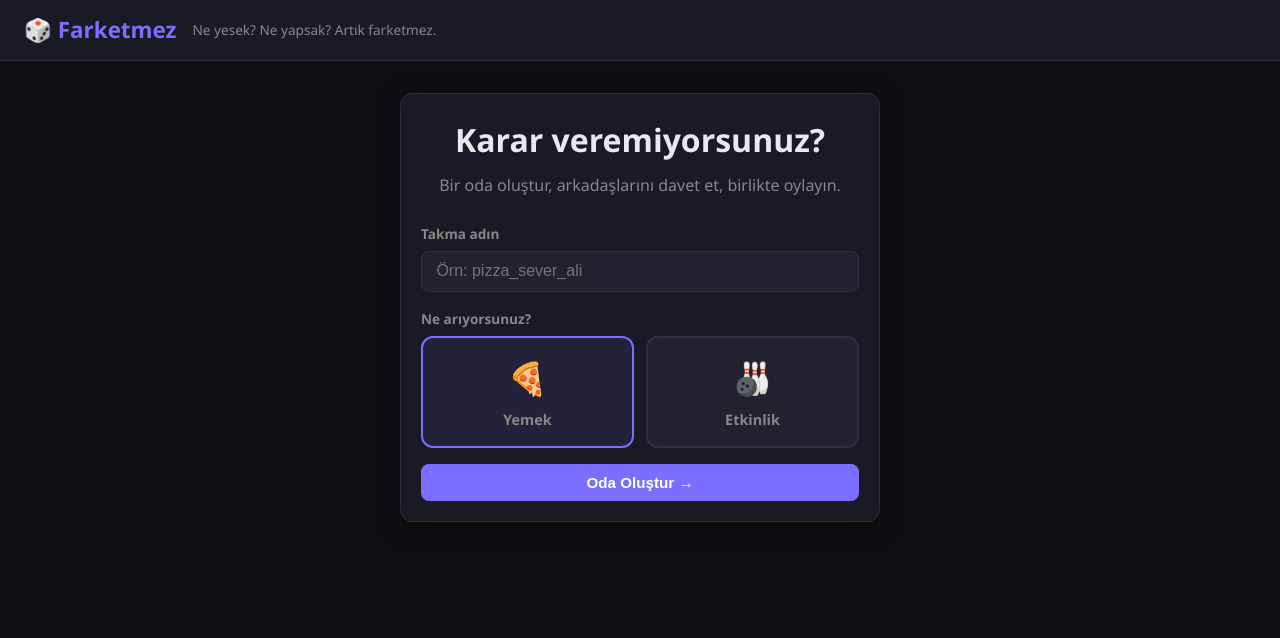
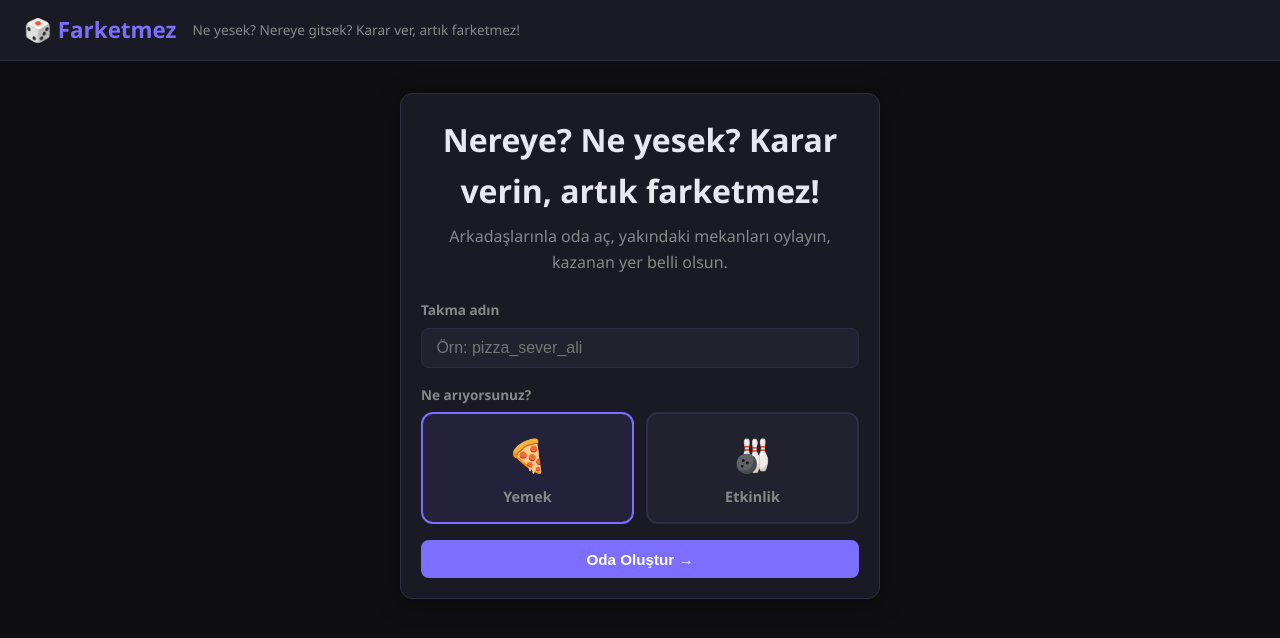
Before and after one commit to ExaelXage/farketmez, a Flask app: page / in a window 1280 px wide. Shown: the top 638 px of the page. Run offline with Flask 3, Linux system fonts and the light colour scheme; some libraries are stand-ins or nearby versions.

Commit message:
Fix Render deployment and update homepage copy
- Increase gunicorn --timeout to 120s so Overpass searches don't get killed
- Reduce Overpass query/request timeout from 35/40s to 25/28s for consistency
- Update tagline: "Ne yesek? Nereye gitsek? Karar ver, artık farketmez!"
- Update hero heading and subtitle on homepage

Co-Authored-By: Claude Sonnet 4.6 <noreply@anthropic.com>

```diff
--- a/render.yaml
+++ b/render.yaml
@@ -3,7 +3,7 @@ services:
     name: farketmez
     runtime: python
     buildCommand: pip install -r requirements.txt
-    startCommand: gunicorn --worker-class geventwebsocket.gunicorn.workers.GeventWebSocketWorker -w 1 --bind 0.0.0.0:$PORT wsgi:app
+    startCommand: gunicorn --worker-class geventwebsocket.gunicorn.workers.GeventWebSocketWorker -w 1 --timeout 120 --bind 0.0.0.0:$PORT wsgi:app
     envVars:
       - key: SECRET_KEY
         generateValue: true
--- a/routes/api.py
+++ b/routes/api.py
@@ -27,7 +27,7 @@ _OVERPASS_HEADERS = {
 
 OVERPASS_QUERIES = {
     "food": """
-[out:json][timeout:35];
+[out:json][timeout:25];
 (
   node["name"]["amenity"~"restaurant|cafe|fast_food|bar|pub|food_court|ice_cream|bakery|biergarten|juice_bar|canteen|diner|bbq|coffee_shop"](around:{radius},{lat},{lng});
   node["name"]["cuisine"](around:{radius},{lat},{lng});
@@ -37,7 +37,7 @@ OVERPASS_QUERIES = {
 out body center {limit};
 """,
     "activity": """
-[out:json][timeout:35];
+[out:json][timeout:25];
 (
   node["leisure"~"^(bowling_alley|escape_game|park|fitness_centre|sports_centre|golf_course|miniature_golf|amusement_arcade|swimming_pool|water_park|ice_rink)$"](around:{radius},{lat},{lng});
   node["amenity"~"^(cinema|theatre|nightclub|casino|arts_centre|community_centre)$"](around:{radius},{lat},{lng});
@@ -183,7 +183,7 @@ def _combined_search(lat, lng, radius, category):
             Config.OVERPASS_API_URL,
             data={"data": query},
             headers=_OVERPASS_HEADERS,
-            timeout=40,
+            timeout=28,
         )
         resp.raise_for_status()
         return resp.json().get("elements", [])
--- a/templates/base.html
+++ b/templates/base.html
@@ -12,7 +12,7 @@
 <body>
   <header class="site-header">
     <a href="/" class="logo">🎲 Farketmez</a>
-    <span class="tagline">Ne yesek? Ne yapsak? Artık farketmez.</span>
+    <span class="tagline">Ne yesek? Nereye gitsek? Karar ver, artık farketmez!</span>
   </header>
 
   <main class="container">
--- a/templates/index.html
+++ b/templates/index.html
@@ -3,8 +3,8 @@
 
 {% block content %}
 <div class="card card--hero">
-  <h1>Karar veremiyorsunuz?</h1>
-  <p class="subtitle">Bir oda oluştur, arkadaşlarını davet et, birlikte oylayın.</p>
+  <h1>Nereye? Ne yesek? Karar verin, artık farketmez!</h1>
+  <p class="subtitle">Arkadaşlarınla oda aç, yakındaki mekanları oylayın, kazanan yer belli olsun.</p>
 
   <form action="/create" method="POST" class="create-form">
     <div class="form-group">
```
Also changed, not shown: 1 other file.
